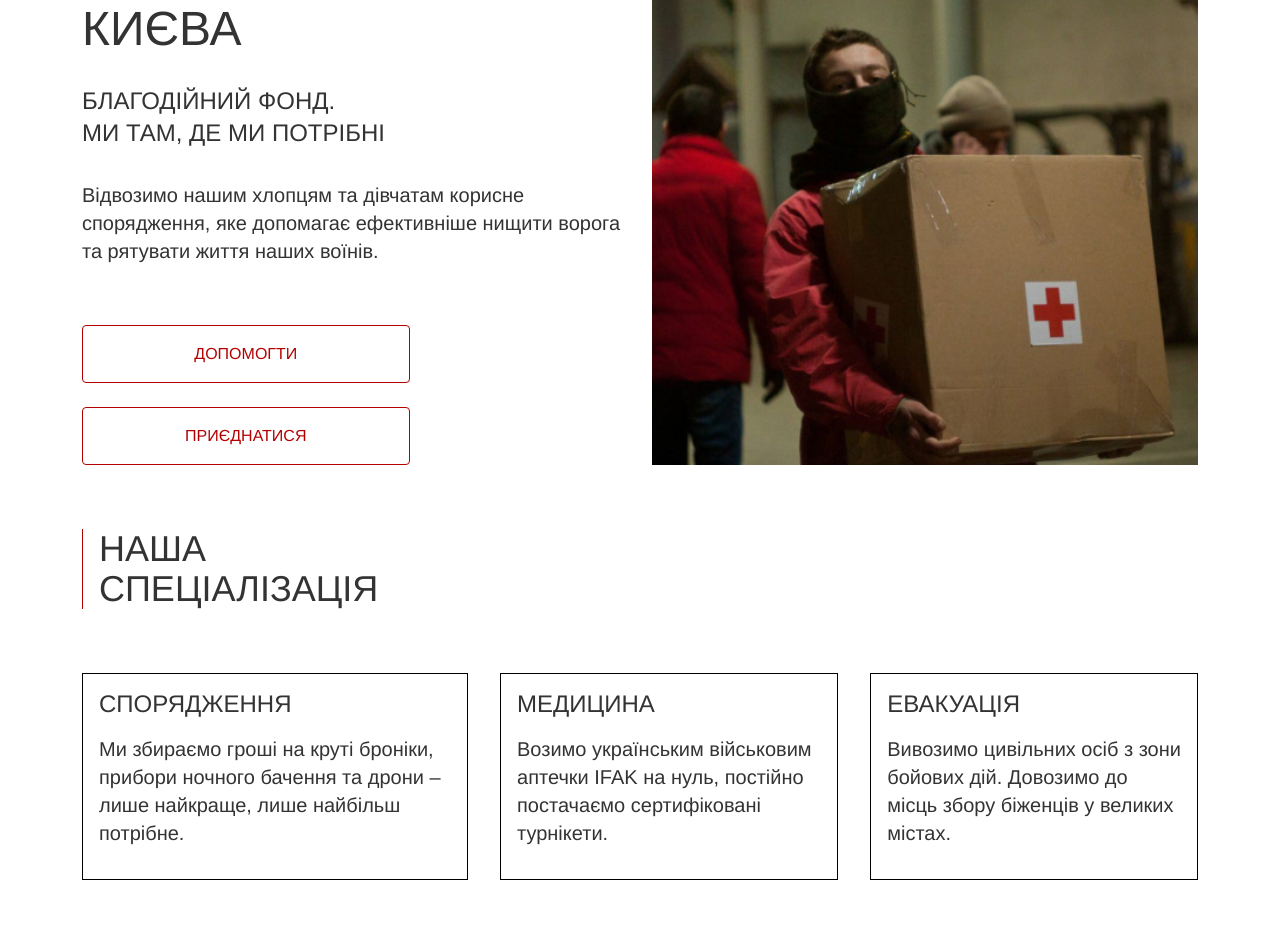
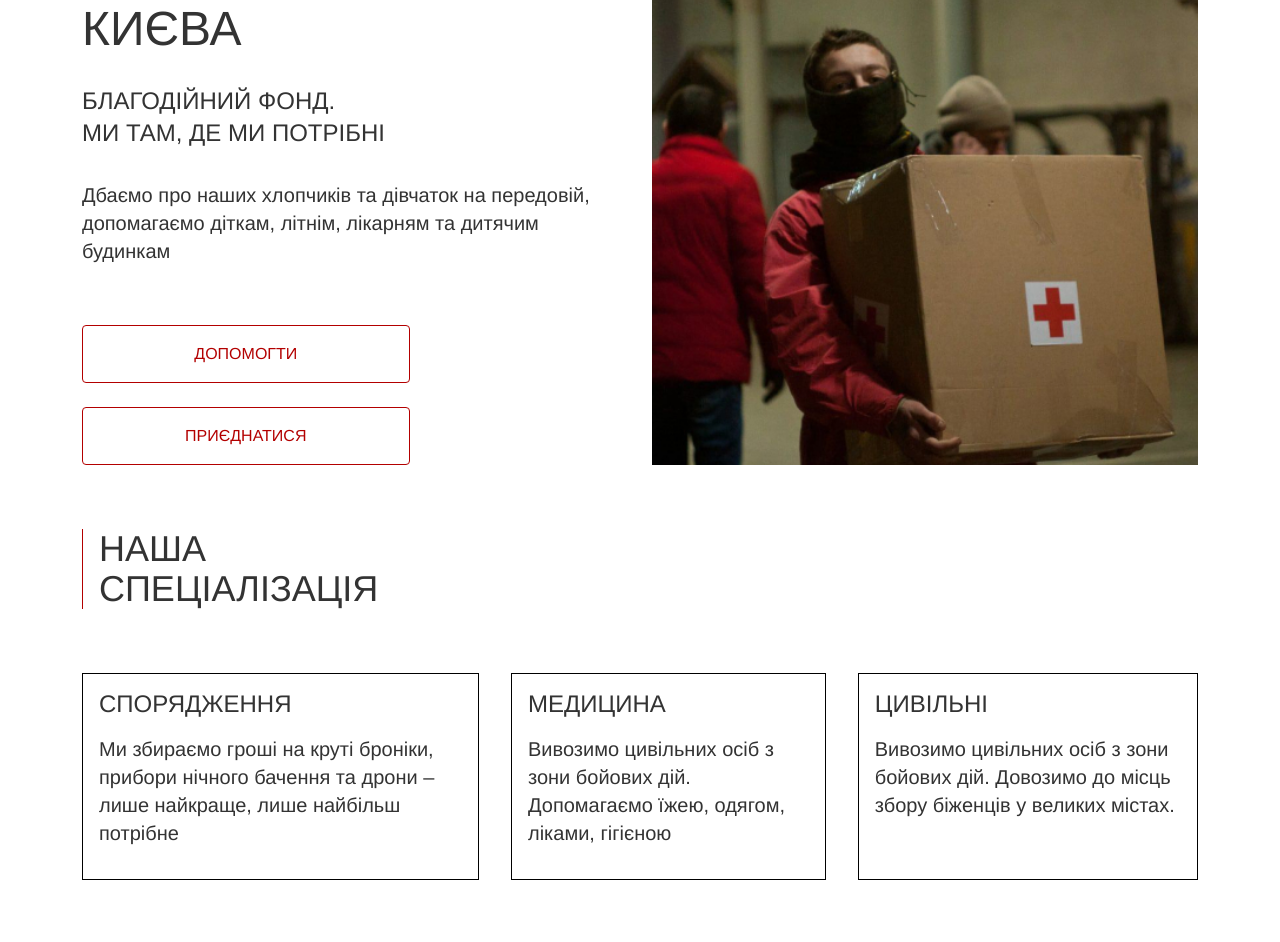
Before and after one commit to serzhmakarov/archangels-frontend, a React (Create React App) app: page / in a window 1280 px wide. Shown: the part 171-1113 px from the top of the page. Built offline with nearby package versions, Linux system fonts and the light colour scheme.

Commit message:
Fix text on main page

```diff
--- a/src/components/pages/home/index.jsx
+++ b/src/components/pages/home/index.jsx
@@ -15,8 +15,8 @@ const Home = () => {
           <h1>АРХАНГЕЛЬЄРИ <br/> КИЄВА</h1>
           <h4>БЛАГОДІЙНИЙ ФОНД. <br/> МИ ТАМ, ДЕ МИ ПОТРІБНІ</h4>
           <p>
-            Відвозимо нашим хлопцям та дівчатам корисне спорядження,
-            яке допомагає ефективніше нищити ворога та рятувати життя наших воїнів.
+            Дбаємо про наших хлопчиків та дівчаток на передовій,
+            допомагаємо діткам, літнім, лікарням та дитячим будинкам
           </p>
           <div className="home-page__title-block-left-side-action-buttons">
             <Button
@@ -56,18 +56,17 @@ const Home = () => {
             <div className="home-page__responsibility-card">
               <h4>СПОРЯДЖЕННЯ</h4>
               <p>
-                 Ми збираємо гроші на круті броніки,
-                 прибори ночного бачення та дрони – лише найкраще, лише найбільш потрібне.
+                Ми збираємо гроші на круті броніки, прибори нічного бачення та дрони – лише найкраще, лише найбільш потрібне
               </p>
             </div>
             <div className="home-page__responsibility-card">
               <h4>МЕДИЦИНА</h4>
               <p>
-                 Возимо українським військовим аптечки IFAK на нуль, постійно постачаємо сертифіковані турнікети.
+                Вивозимо цивільних осіб з зони бойових дій. Допомагаємо їжею, одягом, ліками, гігієною
               </p>
             </div>
             <div className="home-page__responsibility-card">
-              <h4>ЕВАКУАЦІЯ</h4>
+              <h4>ЦИВІЛЬНІ</h4>
               <p>
                 Вивозимо цивільних осіб з зони бойових дій. Довозимо до місць збору біженців у великих містах.
               </p>
```
